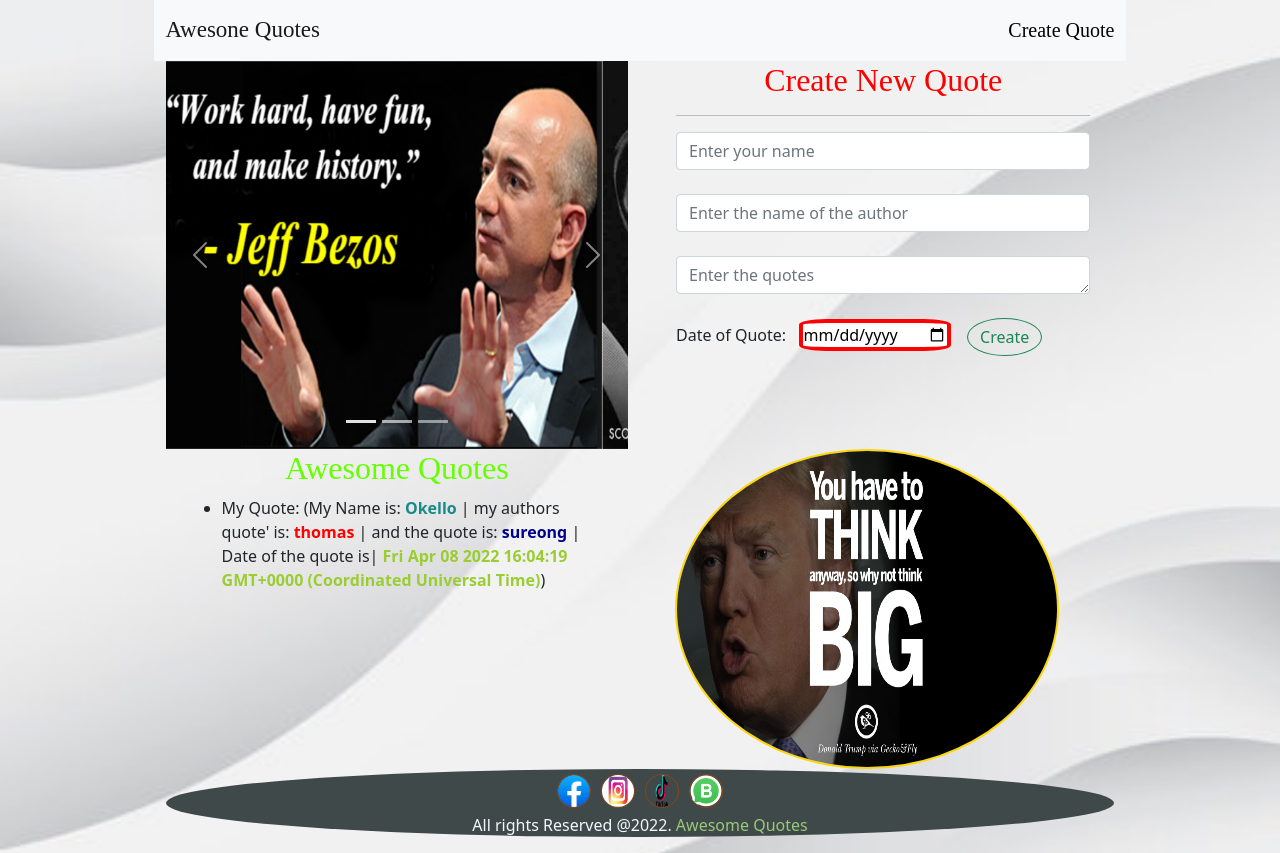
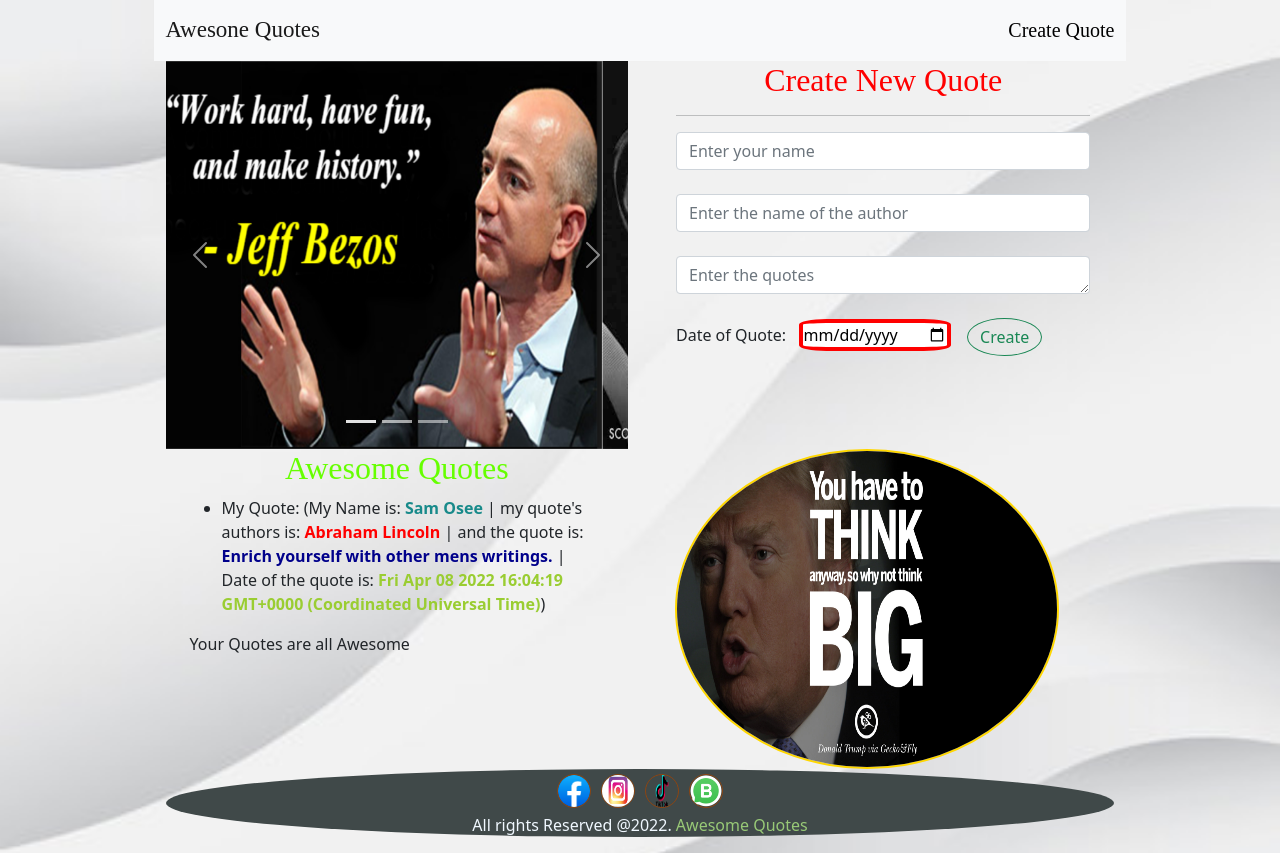
Before and after one commit to Okellothomas/AwesomeQuotes, an Angular app: page / in a window 1280 px wide. Built offline with nearby package versions, Linux system fonts and the light colour scheme; a web font is replaced by a local one.

Commit message:
Add colors to the my quotes

```diff
--- a/src/app/quotes/quotes.component.html
+++ b/src/app/quotes/quotes.component.html
@@ -5,11 +5,13 @@
         <h2>Awesome Quotes</h2>
     </div>
     <ul>
-        <li *ngFor = 'let quote of quotes'>
-           <p>My Quote: (My Name is: <span style="color: rgb(24, 138, 138); font-weight: bolder;">{{quote.name}}</span> | my authors quote' is: <span style="color: red; font-weight: bolder;">{{quote.author}}</span> | and the quote is: <span style="color: darkblue; font-weight: bolder;">{{quote.quote}}</span> | Date of the quote is| <span style="color: yellowgreen; font-weight: bolder;">{{quote.published}}</span>)</p>
+        <div *ngFor = 'let quote of quotes; let i = index'>
+        <li>
+           <p>My Quote: (My Name is: <span style="color: rgb(24, 138, 138); font-weight: bolder;">{{quote.name}}</span> | my quote's authors is: <span style="color: red; font-weight: bolder;">{{quote.author}}</span> | and the quote is: <span style="color: darkblue; font-weight: bolder;">{{quote.quote}}</span> | Date of the quote is: <span style="color: yellowgreen; font-weight: bolder;">{{quote.published}}</span>)</p>
         </li>
+        </div>
     </ul>
-    <p *ngIf='quotes.length > 5'> Your Quotes are all Awesome </p>
+    <p *ngIf='quotes.length > 0'> Your Quotes are all Awesome </p>
 
     <div class="col-6">
         <!-- <p>*ngIf='(isComplete) = 'quoteDelete($event,i)'</p>
--- a/src/app/quotes/quotes.component.ts
+++ b/src/app/quotes/quotes.component.ts
@@ -13,7 +13,7 @@
   @Output() isComplete = new EventEmitter<boolean>();
 
   quotes: Quotes[] = [
-    new Quotes(1, 'Okello', 'thomas','sureong ',new Date())
+    new Quotes(1, 'Sam Osee', 'Abraham Lincoln','Enrich yourself with other mens writings.',new Date())
   ];
 
   deleteQuote(complete:boolean){
```
